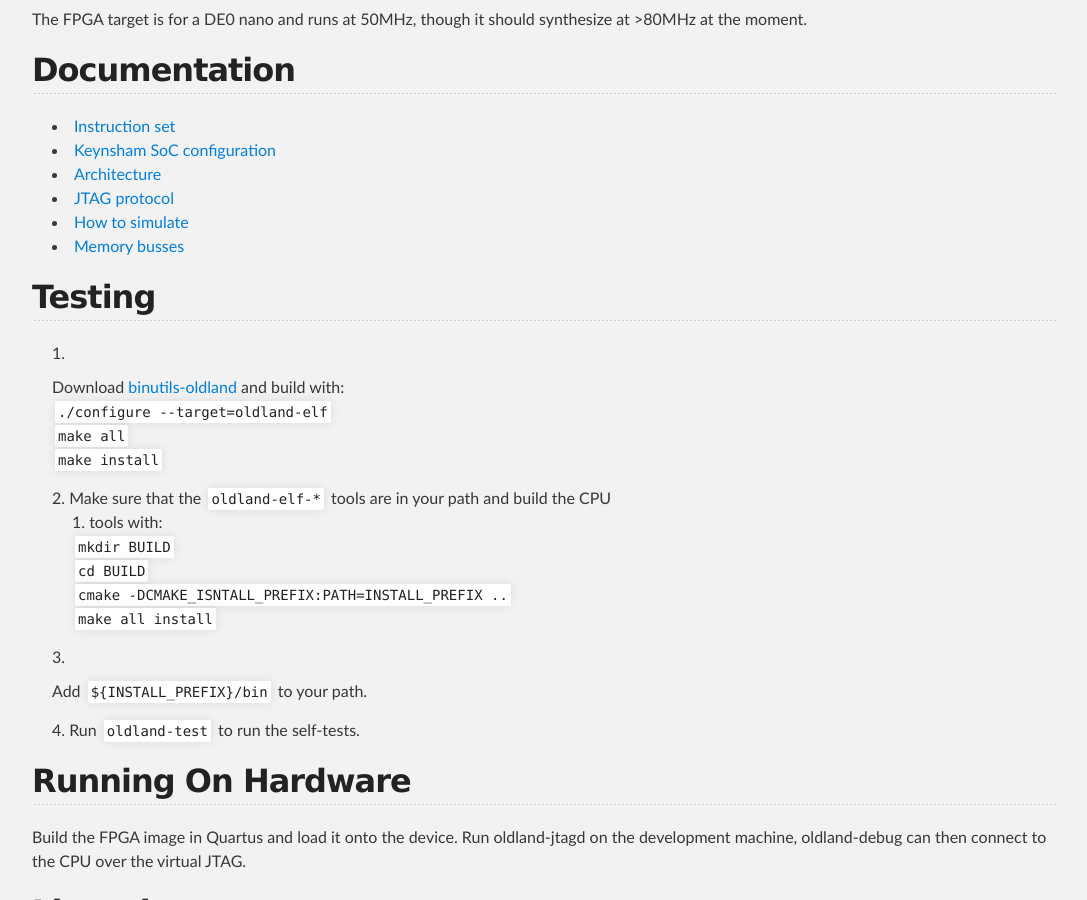
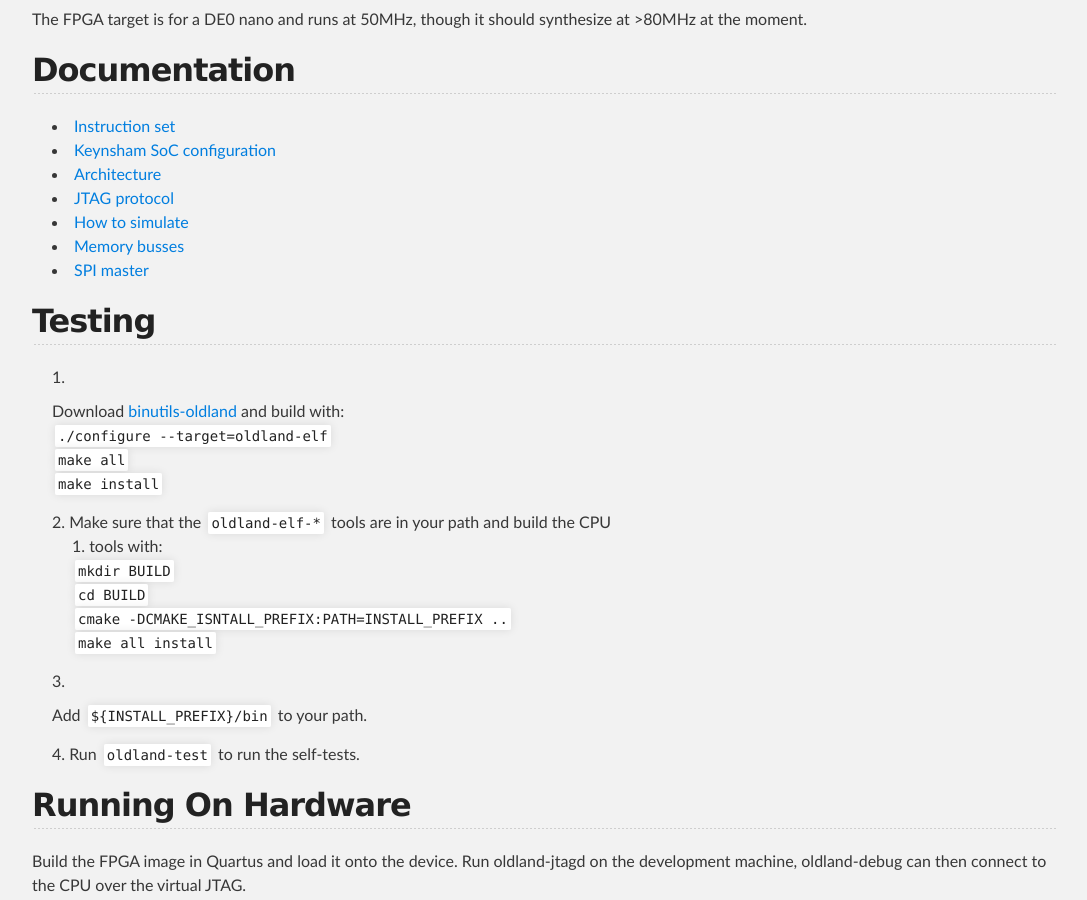
Before and after one commit to jamieiles/oldland-web, a Jekyll site: the page built from index.md, in a window 1280 px wide and 900 px high, scrolled down 384 px. Shown: the whole window, without its empty margins (96-1183 px from the left). Built offline with Jekyll 4.4.1, drawn with Linux system fonts in a browser that asks for light colours.

Commit message:
Update listings.

```diff
--- a/index.md
+++ b/index.md
@@ -27,6 +27,7 @@ Documentation
 - [JTAG protocol](docs/jtag.html)
 - [How to simulate](docs/simulating.html)
 - [Memory busses](docs/memory.html)
+- [SPI master](docs/spimaster.html)
 
 Testing
 -------
```
